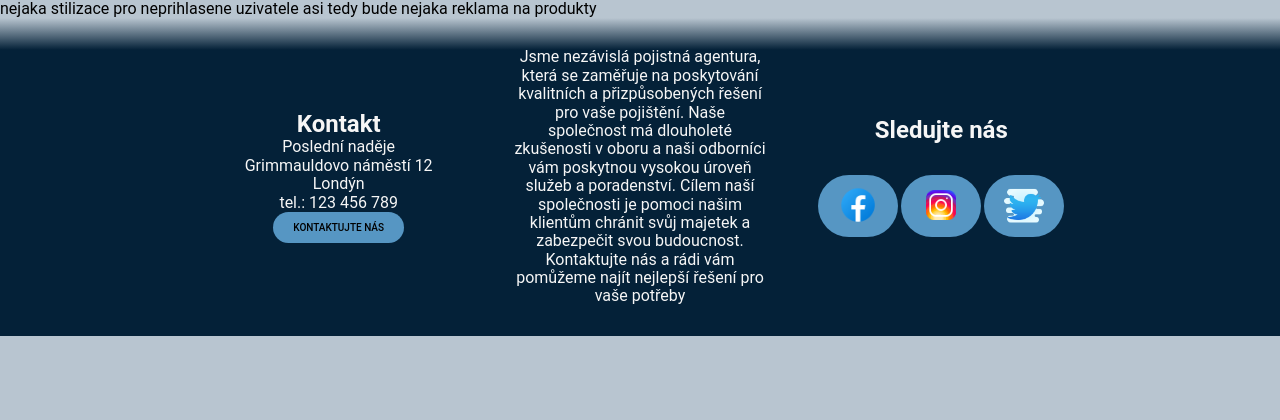
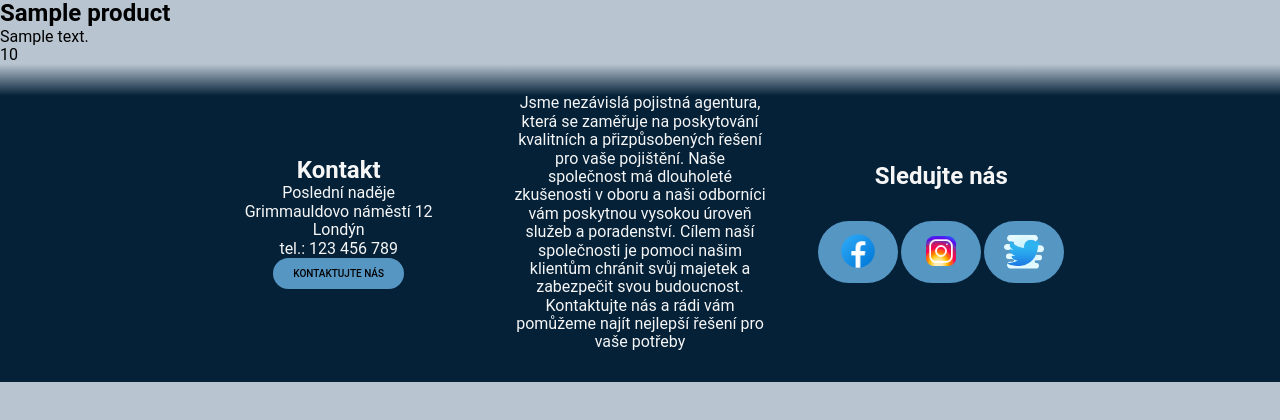
Before and after one commit to Ezzop6/app-pojistenci-v2, a Flask app: page / in a window 1280 px wide. Shown: the part 120-540 px from the top of the page. Run offline with Flask 2, Linux system fonts and the light colour scheme; a database or web service that is not in the repository returns one stand-in record (values such as "Sample title").

Commit message:
upravena hlavni strana uz jseou tam nejake produkty akorat to chce doresit ty pytomi obrazky

```diff
--- a/main.py
+++ b/main.py
@@ -70,7 +70,7 @@ def logout():
 @app.route('/')
 def index_page():
     '''Main page'''
-    return render_template('index.html')
+    return render_template('index.html', products = db_product.get_all_products())
 
 @app.route('/login', methods=['GET', 'POST'])
 def login_page():
@@ -226,6 +226,8 @@ def base_page():
     '''base page for testing purposes'''
     return render_template('base.html')
 
+#TODO predelat na neco lepe citelneho neco jako je admin edit user
+# je treba predelat i cely formular pravdepodobne cast databaze
 @app.route('/admin/edit_product/<id>', methods=['GET', 'POST'])
 @login_required
 @role_required("admin")
--- a/static/css/style.css
+++ b/static/css/style.css
@@ -209,6 +209,7 @@ th {
     background-color: var(--table-head);
     color: #fff;
     font-weight: bold;
+    text-align: center;
 }
 
 tbody tr:nth-child(even) {
@@ -229,7 +230,13 @@ thead {
     position: sticky;
     top: 0;
     z-index: 1;
+    gap: 10px;
 }
 thead th {
     padding: 10px 0px;
 }
+
+
+.center {
+    text-align: center;
+}
--- a/templates/index.html
+++ b/templates/index.html
@@ -9,7 +9,18 @@ nejaka stilizace pro prihlasene uzivatele
 {% endif %}
 
 {% if not current_user.is_authenticated %}
-nejaka stilizace pro neprihlasene uzivatele asi tedy bude nejaka reklama na produkty
+<section>
+
+        {% for product in products %}
+        <div class="product">
+            <h2>{{ product['name'] }}</h2>
+            <p>{{ product['description'] }}</p>
+            <p>{{ product['price_per_month'] }}</p>
+
+
+        </div>
+        {% endfor %}
+</section>
 
 {% endif %}
 
```
Also changed, not shown: templates/all_products.html (+3 -4 lines).
